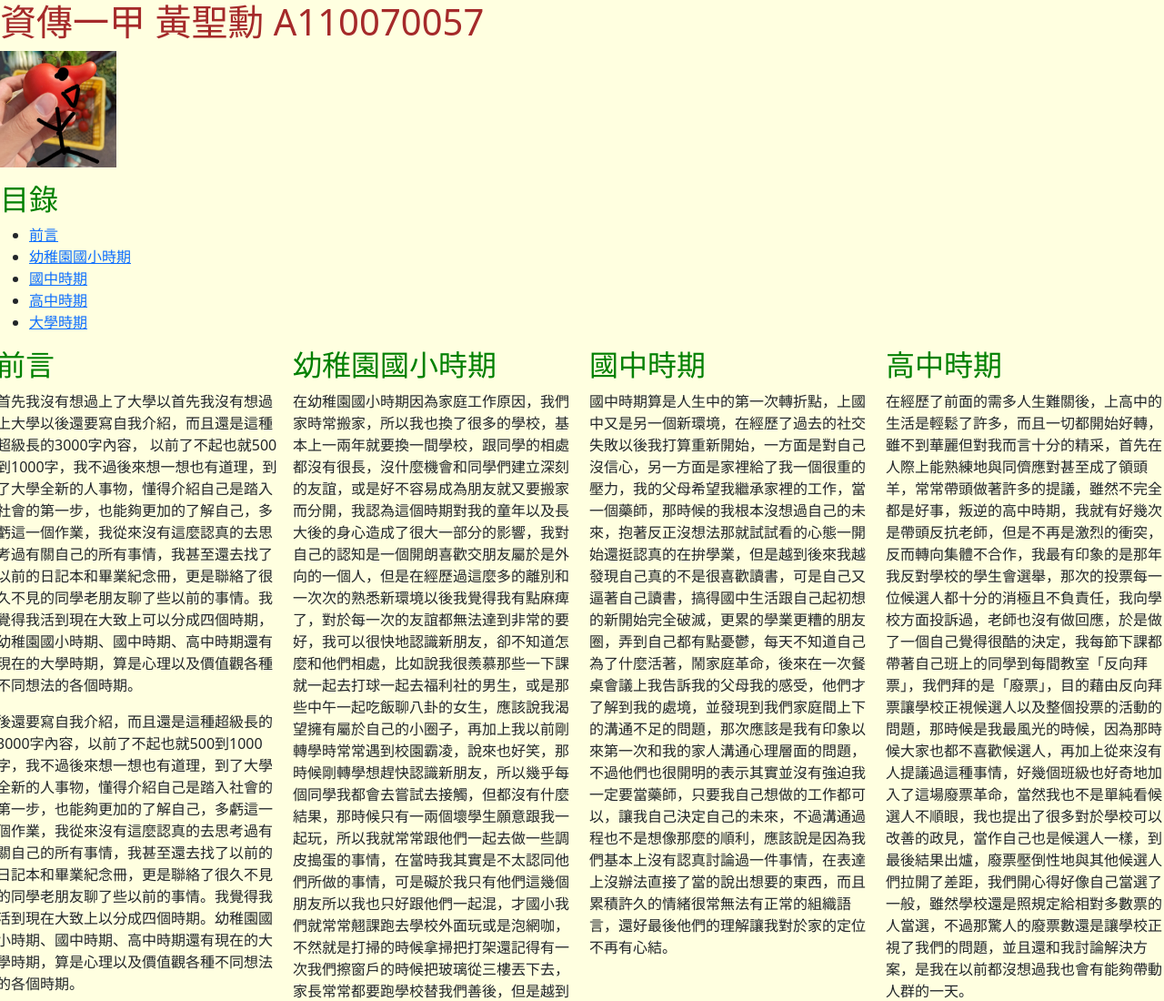
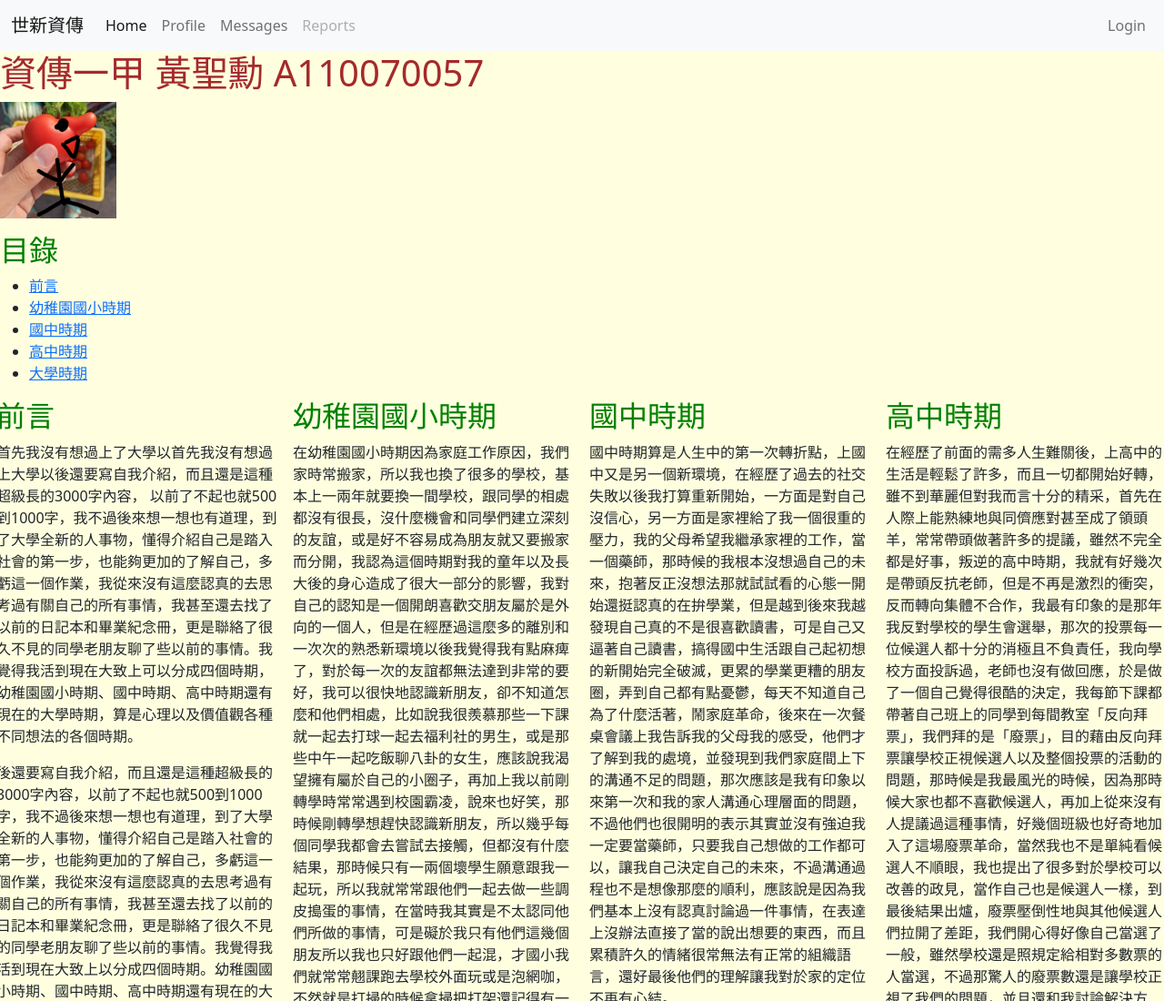
Before and after one commit to GDB2010/GDB2010.github.io, a plain HTML site: page index.html in a window 1280 px wide. Shown: the top 1100 px of the page at 91% size. Drawn offline with nearby package versions, Linux system fonts and the light colour scheme.

Commit message:
hanbuger

```diff
--- a/index.html
+++ b/index.html
@@ -15,6 +15,27 @@
 	</head>
 
 	<body>
+        <nav class="navbar navbar-expand-sm navbar-light bg-light">
+            <div class="container-fluid">
+                <a href="#" class="navbar-brand">世新資傳</a>
+                <button type="button" class="navbar-toggler" data-bs-toggle="collapse" data-bs-target="#navbarCollapse">
+                    <span class="navbar-toggler-icon"></span>
+                </button>
+                <div class="collapse navbar-collapse" id="navbarCollapse">
+                    <div class="navbar-nav">
+                        <a href="#" class="nav-item nav-link active">Home</a>
+                        <a href="#" class="nav-item nav-link">Profile</a>
+                        <a href="#" class="nav-item nav-link">Messages</a>
+                        <a href="#" class="nav-item nav-link disabled"
+        tabindex="-1">Reports</a>
+                    </div>
+                    <div class="navbar-nav ms-auto">
+                        <a href="#" class="nav-item nav-link">Login</a>
+                    </div>
+                </div>
+            </div>
+        </nav>
+
         <div class="d-flex justify-content-center">
         </div>
         <div class="container bg-dark text-white">
```
